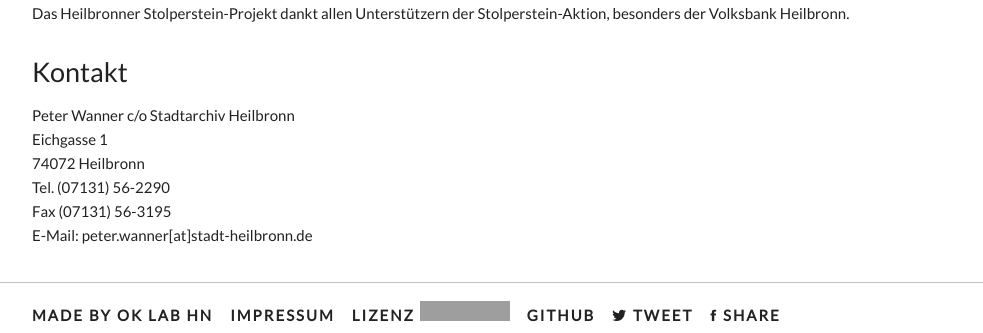
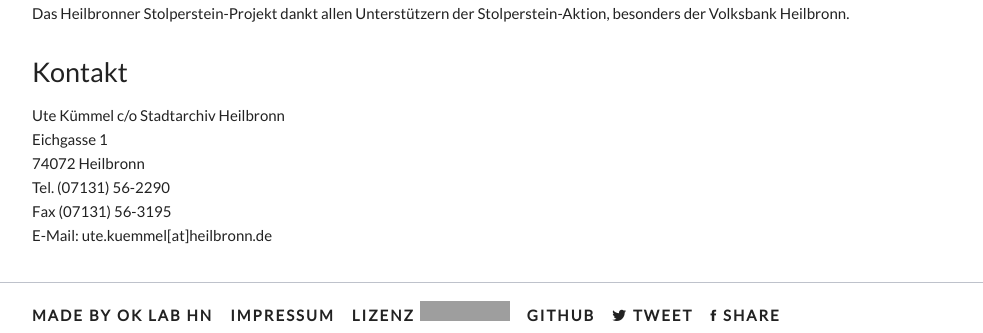
Before and after one commit to opendata-heilbronn/stolpersteine, a Jekyll site: the page built from ueber.md, in a window 1280 px wide and 1111 px high. Shown: the part 763-1096 px from the top of the window, without its empty margins (148-1131 px from the left). Built offline with Jekyll 4.4.1, drawn with Linux system fonts in a browser that asks for light colours; nearby versions of some CDN libraries; some web fonts are replaced; our own code applies the rules of GitHub Pages for plain Markdown files; grey boxes are pictures that could not be loaded.

Commit message:
Updated Ueber

```diff
--- a/ueber.md
+++ b/ueber.md
@@ -29,9 +29,9 @@ Bitte geben Sie Ihre vollständige Adresse an!</p>
 
 <h2>Kontakt</h2>
 
-<p>Peter Wanner c/o Stadtarchiv Heilbronn<br>
+<p>Ute Kümmel c/o Stadtarchiv Heilbronn<br>
 Eichgasse 1<br>
 74072 Heilbronn<br>
 Tel. (07131) 56-2290<br>
 Fax (07131) 56-3195<br>
-E-Mail: peter.wanner[at]stadt-heilbronn.de</p>
+E-Mail: ute.kuemmel[at]heilbronn.de</p>
```
